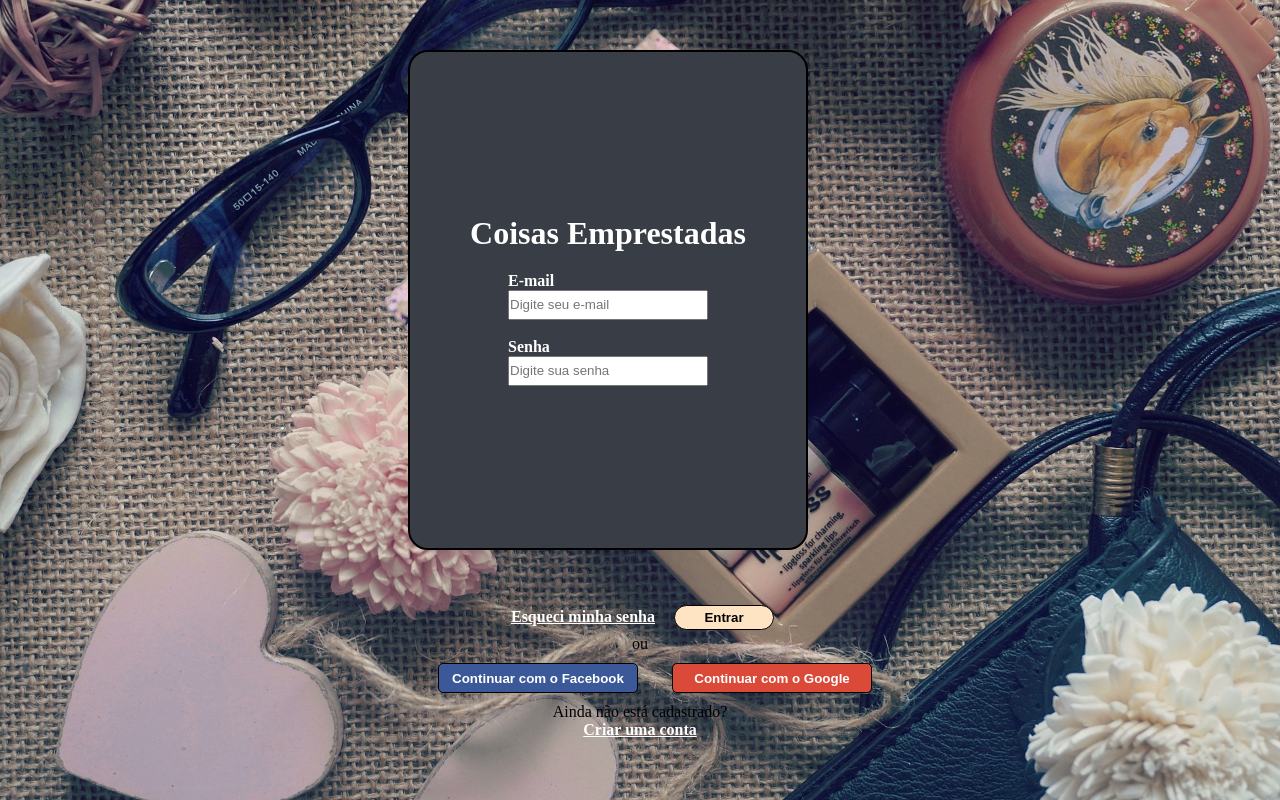
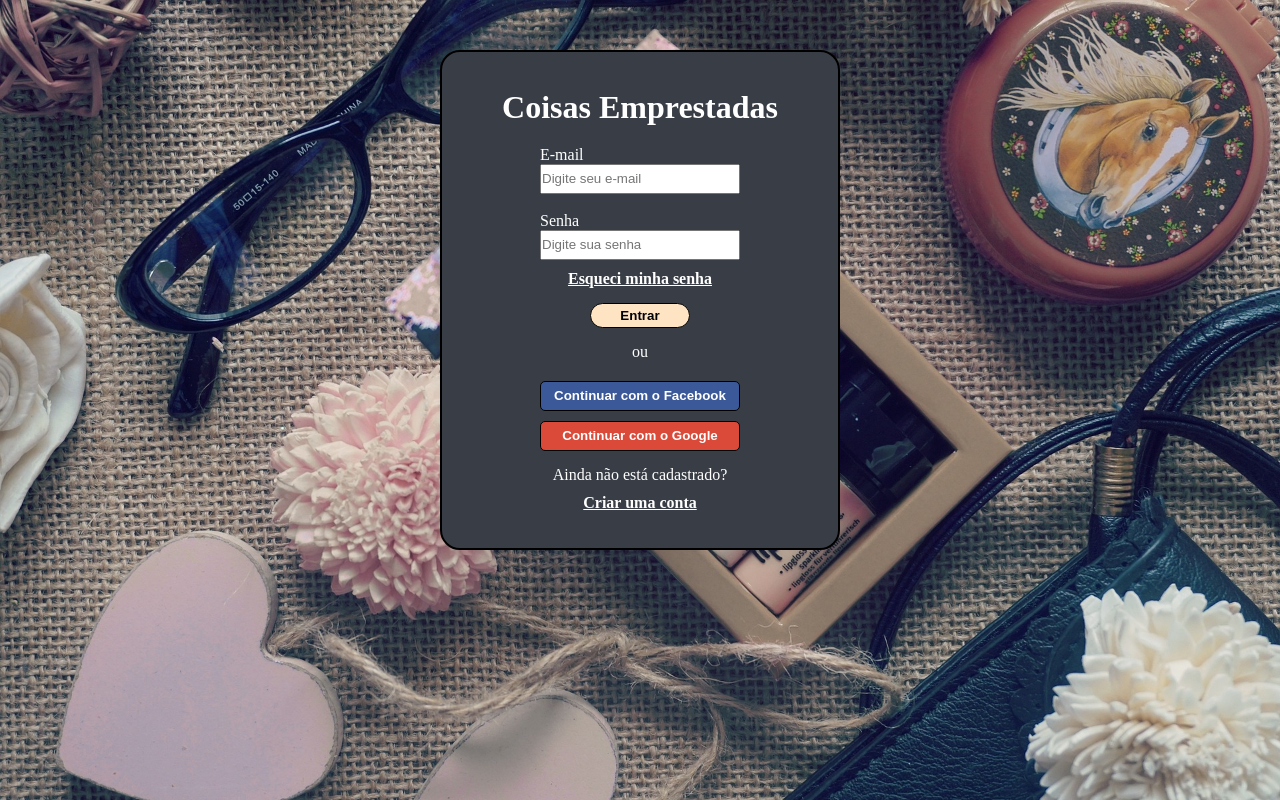
Before and after one commit to EduardoKayke/Projeto_Login_e_Cadastro, a PHP site: page / in a window 1280 px wide. Run offline with PHP 8.4, Linux system fonts and the light colour scheme.

Commit message:
Correções de Layout

```diff
--- a/css/cadastro.css
+++ b/css/cadastro.css
@@ -31,7 +31,6 @@
     margin: 5px;
     font-weight: 700;
     border-radius: 20px;
-    margin-top: 15px;
 }
 
 /*Resposividade*/
--- a/css/index.css
+++ b/css/index.css
@@ -20,7 +20,7 @@
     background-color: bisque;
     border: 1px solid black;
     cursor: pointer;
-    margin: 5px;
+    margin: 15px;
     font-weight: 700;
     border-radius: 20px;
 }
@@ -33,7 +33,7 @@
     border: 1px solid black;
     font-weight: 700;
     cursor: pointer;
-    margin: 10px;
+    margin-top: 10px;
     border-radius: 5px;
 }
 
@@ -45,7 +45,7 @@
     border: 1px solid black;
     font-weight: 700;
     cursor: pointer;
-    margin-bottom: 10px;
+    margin-bottom: 15px;
     border-radius: 5px;
 }
 
--- a/css/style.css
+++ b/css/style.css
@@ -27,7 +27,7 @@ h1 {
 a {
     color: #fff;
     font-weight: 800;
-    padding: 10px;
+    padding-top: 10px;
 }
 
 input {
--- a/index.html
+++ b/index.html
@@ -15,7 +15,7 @@
     <body class="all-center column bg-color-1 img-index-fundo">
         <main class="all-center column">
             <form action="php/login.php" method="POST">
-                <a class="box-login all-center column bg-color-3">
+                <div class="box-login all-center column bg-color-3">
                     <h1>Coisas Emprestadas</h1>
                     <label for="email">E-mail</label>
                     <input type="email" name="email" id="email" placeholder="Digite seu e-mail">
@@ -25,8 +25,12 @@
                     <a href="#">Esqueci minha senha</a>
                     <input type="submit" class="btn-login" name="entrar" value="Entrar"></input>
                     <p>ou</p>
-                    <a href="../index.html"></a><button class="btn-facebook">Continuar com o Facebook</button></a>
-                    <a href="../index.html"></a><button class="btn-google">Continuar com o Google</button></a>
+                    <a href="../index.html">
+                        <button class="btn-facebook">Continuar com o Facebook</button>
+                    </a>
+                    <a href="../index.html">
+                        <button class="btn-google">Continuar com o Google</button>
+                    </a>
                     <p>Ainda não está cadastrado?</p>
                     <a href="html/cadastro.html">Criar uma conta</a>
                 </div>
--- a/php/login.php
+++ b/php/login.php
@@ -8,7 +8,7 @@ $email = addslashes($_POST['email']);
 $senha = addslashes($_POST['senha']);
 $entrar = addslashes($_POST['entrar']);
 
-// Login exemplo, do admin e do usuário
+// Login exemplo do admin e do usuário
 if ($email === 'adm@gmail.com' and $senha === '123456'){
     header("Location: ../html/aplicacao.html");
 
```
